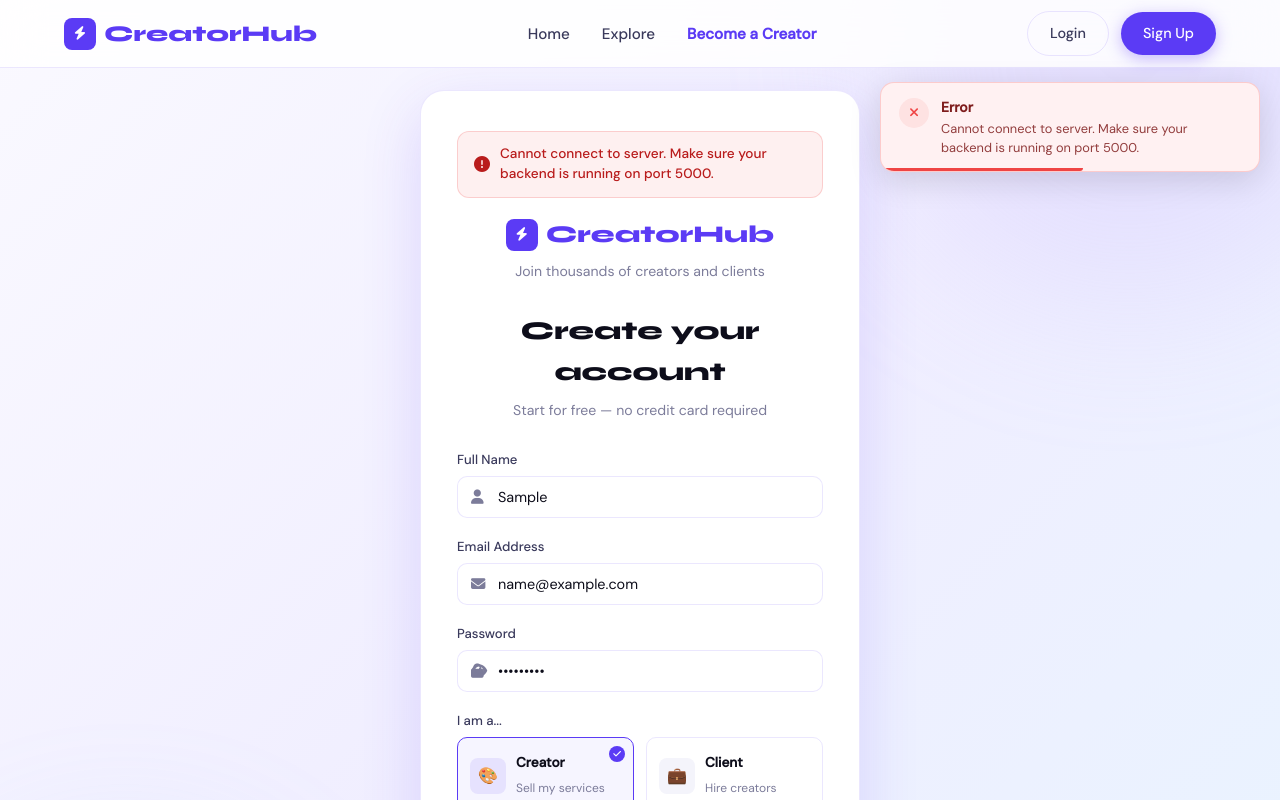
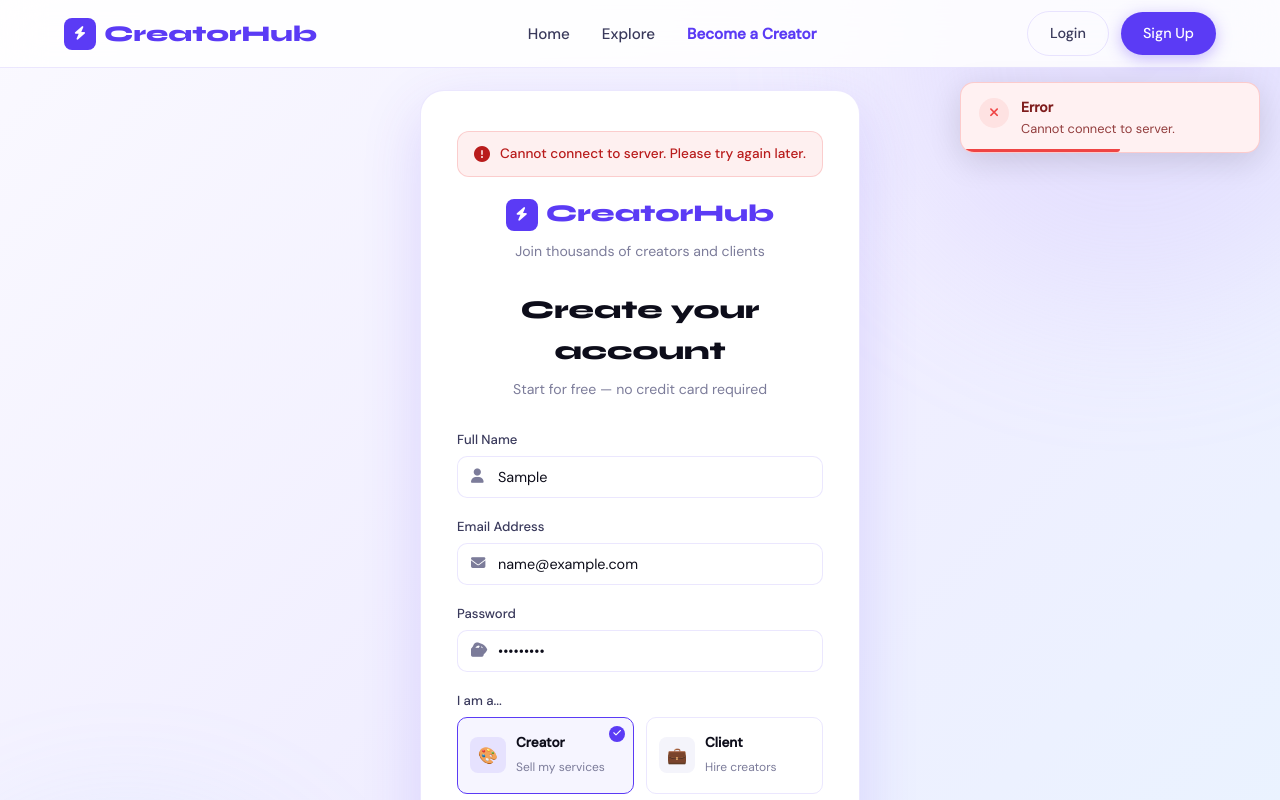
Before and after one commit to utsav142005/Creators_hub, a plain HTML site: page creator-hub frontend/signup.html in a window 1280 px wide. Both pictures are taken after typing "Sample", "name@example.com", "Sample123" into the empty fields and a click on the button "Create Account". Shown: the top 800 px of the page. Drawn offline with Linux system fonts and the light colour scheme; no server answers.

Commit message:
Update signup.html

```diff
--- a/creator-hub frontend/signup.html
+++ b/creator-hub frontend/signup.html
@@ -137,11 +137,12 @@
   <div id="ch-toasts"></div>
 
   <script>
-    // Force correct API URL
-const SIGNUP_URL = 'https://creators-hub-xbxl.onrender.com/api/auth/signup';
+  // ── API URL ──
+  var BACKEND = 'https://creators-hub-xbxl.onrender.com';
+
   // ── Toast ──
-  const TICONS  = {success:'<i class="fas fa-check"></i>',error:'<i class="fas fa-times"></i>',info:'<i class="fas fa-info"></i>'};
-  const TTITLES = {success:'Success',error:'Error',info:'Info'};
+  var TICONS  = {success:'<i class="fas fa-check"></i>',error:'<i class="fas fa-times"></i>',info:'<i class="fas fa-info"></i>'};
+  var TTITLES = {success:'Success',error:'Error',info:'Info'};
   function showToast(msg, type, ms) {
     ms = ms || 4000;
     var box = document.getElementById('ch-toasts');
@@ -183,7 +184,7 @@ const SIGNUP_URL = 'https://creators-hub-xbxl.onrender.com/api/auth/signup';
     var name  = document.getElementById('sg-name-input').value.trim();
     var email = document.getElementById('sg-email-input').value.trim();
     var pass  = document.getElementById('sg-pass-input').value;
-    var role  = document.querySelector('.role-option.selected input')?.value || 'client';
+    var role  = document.querySelector('.role-option.selected input') ? document.querySelector('.role-option.selected input').value : 'client';
     var btn   = document.getElementById('signup-btn');
 
     var ok = true;
@@ -197,11 +198,11 @@ const SIGNUP_URL = 'https://creators-hub-xbxl.onrender.com/api/auth/signup';
     btn.innerHTML = '<i class="fas fa-spinner fa-spin"></i> Creating account...';
 
     try {
-    var res = await fetch(SIGNUP_URL, {
-  method: 'POST',
-  headers: { 'Content-Type': 'application/json' },
-  body: JSON.stringify({ name: name, email: email, password: pass, role: role })
-});
+      var res = await fetch(BACKEND + '/api/auth/signup', {
+        method: 'POST',
+        headers: { 'Content-Type': 'application/json' },
+        body: JSON.stringify({ name: name, email: email, password: pass, role: role })
+      });
 
       var data = await res.json();
 
@@ -214,9 +215,8 @@ const SIGNUP_URL = 'https://creators-hub-xbxl.onrender.com/api/auth/signup';
         return;
       }
 
-      // SUCCESS — save token and redirect
       localStorage.setItem('ch_token', data.token);
-      localStorage.setItem('ch_user',  JSON.stringify(data.user));
+      localStorage.setItem('ch_user', JSON.stringify(data.user));
 
       var first = name.split(' ')[0];
       showFormBanner('Welcome to CreatorHub, ' + first + '! 🎉  Redirecting…', 'success');
@@ -224,15 +224,14 @@ const SIGNUP_URL = 'https://creators-hub-xbxl.onrender.com/api/auth/signup';
       setTimeout(function(){ window.location.href = 'index.html'; }, 1500);
 
     } catch (err) {
-      var netMsg = 'Cannot connect to server. Make sure your backend is running on port 5000.';
-      showFormBanner(netMsg, 'error');
-      showToast(netMsg, 'error', 6000);
+      showFormBanner('Cannot connect to server. Please try again later.', 'error');
+      showToast('Cannot connect to server.', 'error', 6000);
       btn.disabled = false;
       btn.innerHTML = origHTML;
     }
   }
 
-  // Navbar + mobile menu
+  // ── Navbar + mobile menu ──
   window.addEventListener('scroll', function() {
     var nav=document.getElementById('navbar'); if(nav) nav.classList.toggle('scrolled', window.scrollY>10);
   });
```
